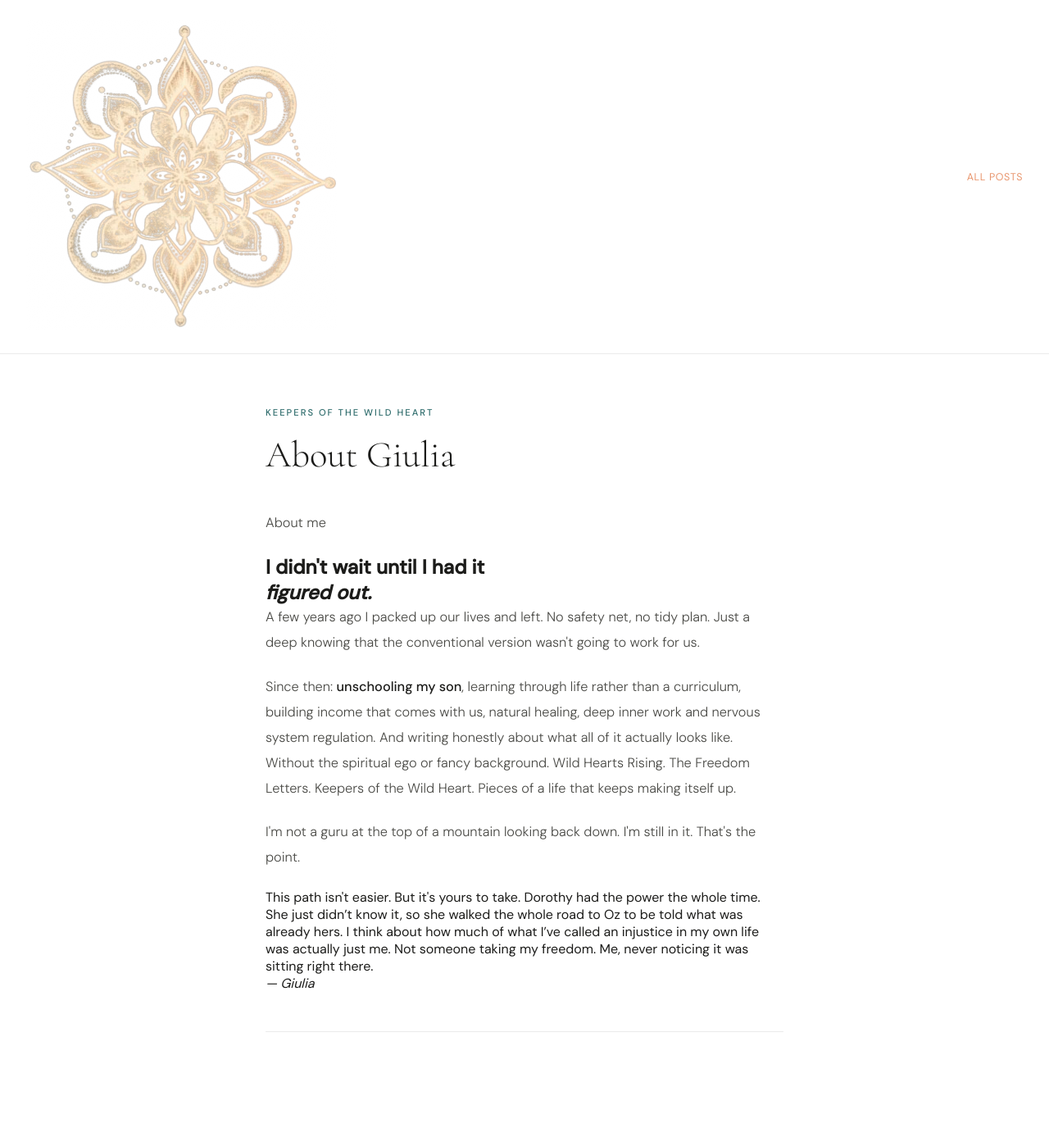
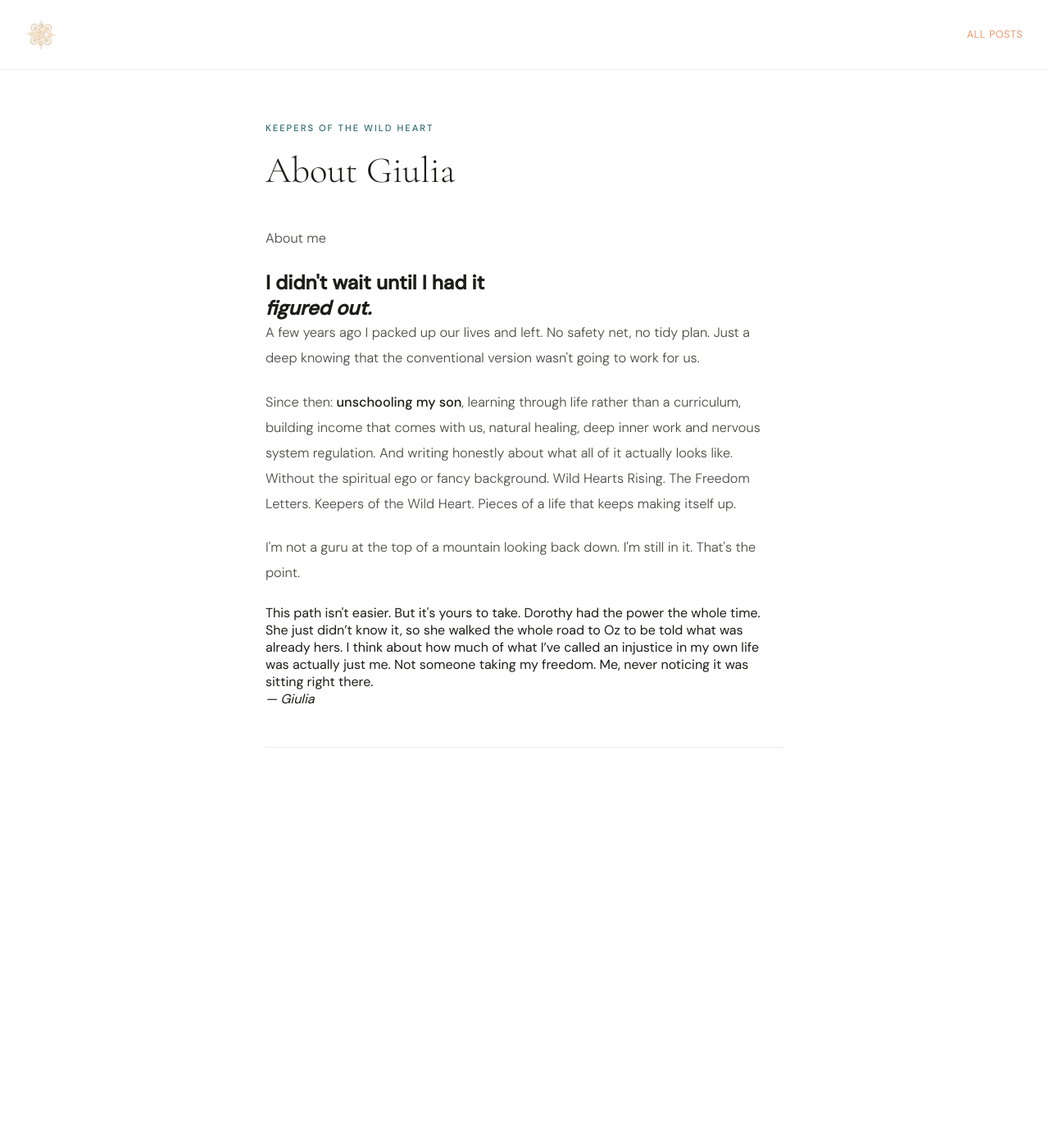
Before and after one commit to Blubell26/giuliapacciotti.com, a Jekyll site: the page built from about.md, in a window 1280 px wide. Shown: the whole page at 82% size. Built offline with Jekyll 4.4.1, drawn with Linux system fonts in a browser that asks for light colours; comment, search, counter and statistics services are not loaded; after the commit the page ends 1040 px from its top, so only the background shows below that.

Commit message:
Update post.html

```diff
--- a/_layouts/post.html
+++ b/_layouts/post.html
@@ -16,7 +16,11 @@ body{font-family:'DM Sans',sans-serif;background:#fff;color:var(--dark);}
 .topbar{padding:1.5rem 2rem;border-bottom:1px solid #ebebeb;display:flex;justify-content:space-between;align-items:center;}
 .topbar a{font-family:'Cormorant Garamond',serif;font-style:italic;font-size:1.1rem;color:var(--dark);text-decoration:none;}
 .topbar .back{font-family:'DM Sans',sans-serif;font-style:normal;font-size:0.78rem;letter-spacing:0.05em;text-transform:uppercase;color:var(--peach);}
-.post-wrap{max-width:680px;margin:0 auto;padding:4rem 1.5rem 6rem;}
+.site-logo{
+  height:36px;
+  width:auto;
+  display:block;
+}.post-wrap{max-width:680px;margin:0 auto;padding:4rem 1.5rem 6rem;}
 .post-eyebrow{font-size:0.7rem;letter-spacing:0.18em;text-transform:uppercase;color:var(--teal);font-weight:500;margin-bottom:1.2rem;}
 .post-title{font-family:'Cormorant Garamond',serif;font-size:clamp(2rem,5vw,2.8rem);font-weight:300;line-height:1.2;color:var(--dark);margin-bottom:1rem;}
 .post-date{font-size:0.8rem;color:var(--soft);margin-bottom:2.5rem;}
```
